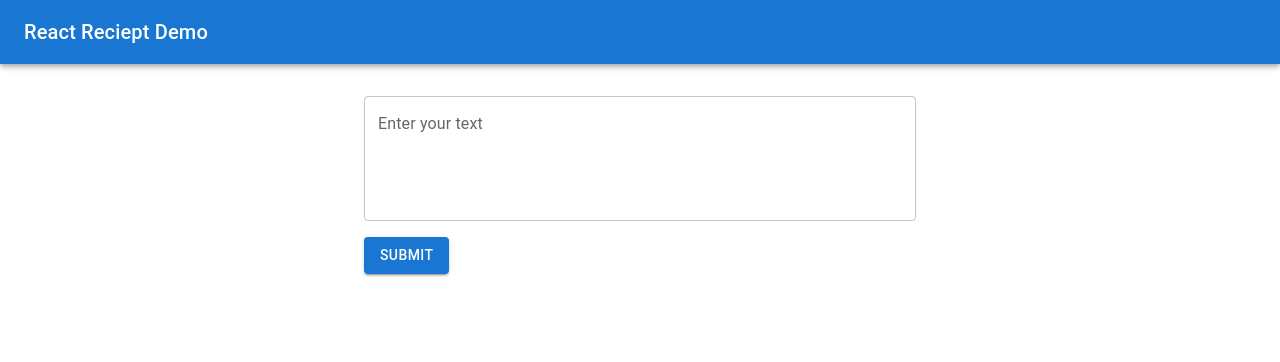
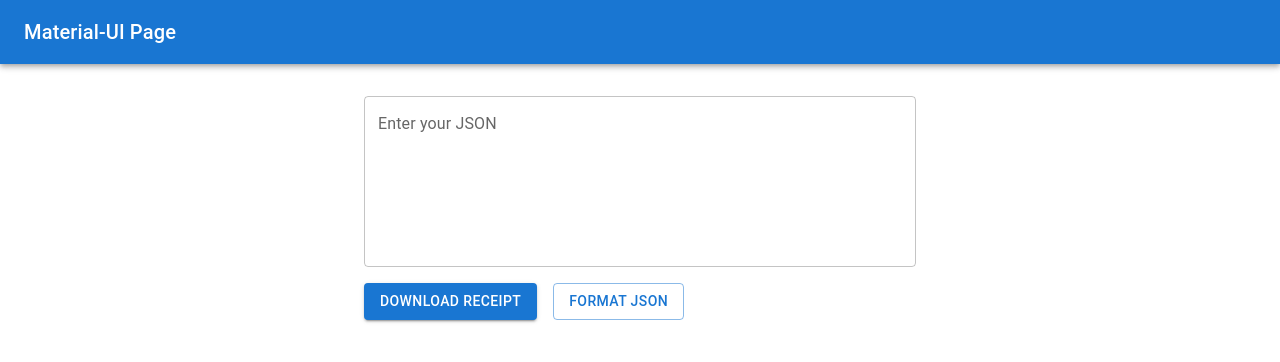
Before and after one commit to valakhosravi/react-receipt-demo, a React (Create React App) app: page / in a window 1280 px wide. Shown: the top 362 px of the page. Built offline with nearby package versions, Linux system fonts and the light colour scheme.

Commit message:
JSON formater added

```diff
--- a/src/App.js
+++ b/src/App.js
@@ -1,26 +1,50 @@
-import React from 'react';
+import React, { useState } from 'react';
 import { AppBar, Toolbar, Typography, Container, TextField, Button } from '@mui/material';
 
 const App = () => {
+  const [jsonText, setJsonText] = useState('');
+
+  const handleJsonChange = (event) => {
+    setJsonText(event.target.value);
+  };
+
+  const handleFormatJson = () => {
+    try {
+      const formattedJson = JSON.stringify(JSON.parse(jsonText), null, 2);
+      setJsonText(formattedJson);
+    } catch (error) {
+      console.error('Invalid JSON:', error);
+    }
+  };
+
+  const handleDownloadReceipt = () => {
+    // TODO
+  }
+
   return (
     <div>
       <AppBar position="static">
         <Toolbar>
-          <Typography variant="h6">React Reciept Demo</Typography>
+          <Typography variant="h6">Material-UI Page</Typography>
         </Toolbar>
       </AppBar>
       <Container maxWidth="sm" sx={{ marginTop: '2rem' }}>
         <TextField
           id="outlined-multiline-static"
-          label="Enter your text"
+          label="Enter your JSON"
           multiline
-          rows={4}
+          rows={6}
           fullWidth
           variant="outlined"
+          value={jsonText}
+          onChange={handleJsonChange}
           sx={{ marginBottom: '1rem' }}
         />
-        <Button variant="contained" color="primary">
-          Submit
+        <Button variant="contained" color="primary" onClick={handleDownloadReceipt} style={{marginRight: "1rem"}}>
+          Download Receipt
+        </Button>
+        <Button variant="outlined"  color="primary" onClick={handleFormatJson}>
+          Format JSON
         </Button>
       </Container>
     </div>
```
